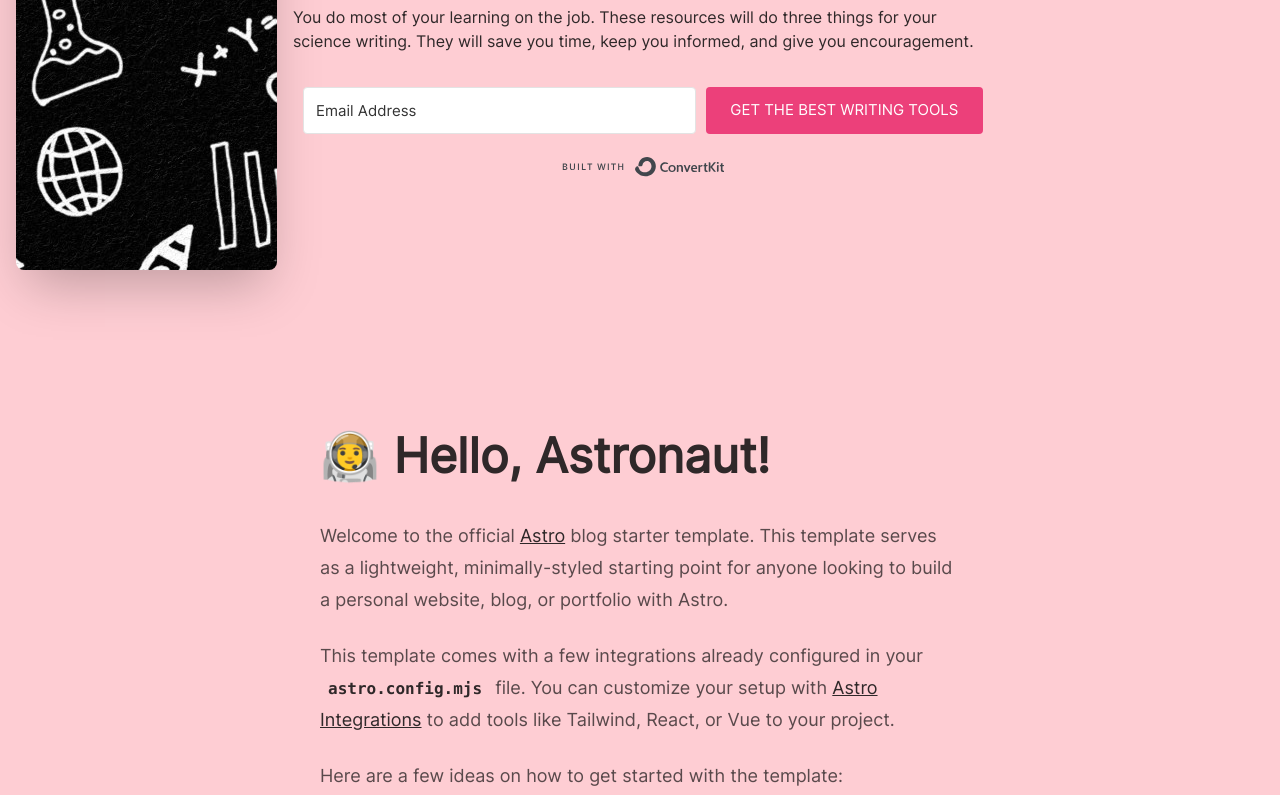
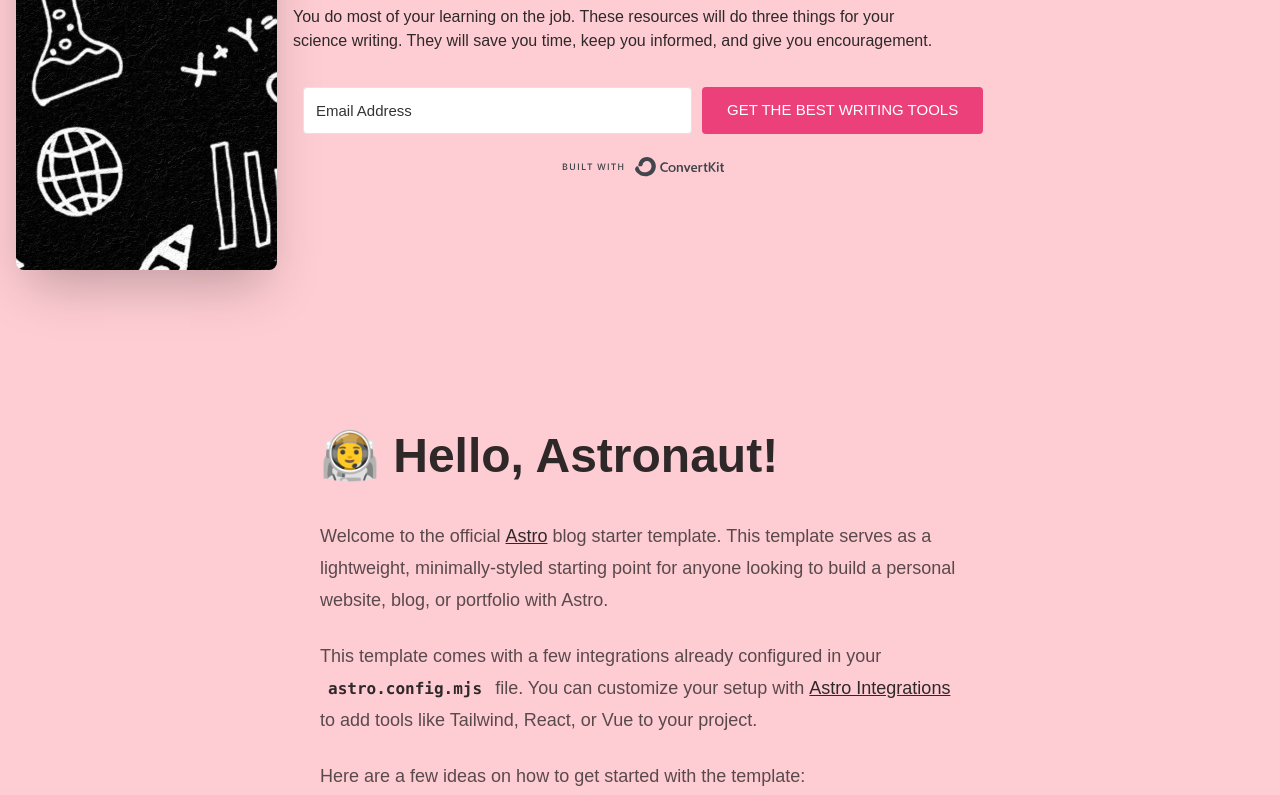
Before and after one commit to susansilver/suzza-net, an Astro site: page / in a window 1280 px wide. Shown: the part 492-1287 px from the top of the page. Built offline with nearby package versions, Linux system fonts and the light colour scheme; Astro itself is replaced by a stand-in of ours.

Commit message:
removed inter

```diff
--- a/src/components/BaseHead.astro
+++ b/src/components/BaseHead.astro
@@ -51,8 +51,5 @@ const { title, description, image = '/blog-placeholder-1.jpg' } = Astro.props;
 <meta property="twitter:image" content={new URL(image, Astro.url)} />
 
 
-<!-- Pre-Load body Font -->
-<link rel="preload" href="/fonts/inter-v12-latin-regular.woff2" as="font" type="font/woff2" crossorigin>
-
 <!-- Pre-Load logo Font -->
 <link rel="preload" href="/fonts/bebas-neue-v10-latin-regular.woff2" as="font" type="font/woff2" crossorigin>
--- a/src/layouts/BlogPost.astro
+++ b/src/layouts/BlogPost.astro
@@ -15,7 +15,7 @@ const { title, description, pubDate, updatedDate, heroImage } = Astro.props;
 		<BaseHead title={title} description={description} />
 	</head>
 
-	<body style="font-family:'inter',Arial, 'Helvetica Neue', Helvetica, sans-serif;">
+	<body style="font-family: Arial, 'Helvetica Neue', Helvetica, sans-serif;">
 		<Header />
 		<div class="mx-auto grid grid-cols-12">
 
--- a/src/pages/blog/index.astro
+++ b/src/pages/blog/index.astro
@@ -17,7 +17,7 @@ const posts = (await getCollection('blog')).sort(
 		<BaseHead title={SITE_TITLE} description={SITE_DESCRIPTION} />
 
 	</head>
-	<body style="font-family:'inter',Arial, 'Helvetica Neue', Helvetica, sans-serif;">
+	<body style="font-family:Arial, 'Helvetica Neue', Helvetica, sans-serif;">
 		<Header />
 		<div class="mx-auto grid grid-cols-12">
 
--- a/src/pages/index.astro
+++ b/src/pages/index.astro
@@ -11,7 +11,7 @@ import HeroIndex from '../components/HeroIndex.astro';
 	<head>
 		<BaseHead title={SITE_TITLE} description={SITE_DESCRIPTION} />
 	</head>
-	<body style="font-family:'inter',Arial, 'Helvetica Neue', Helvetica, sans-serif;">
+	<body style="font-family:Arial, 'Helvetica Neue', Helvetica, sans-serif;">
 		<Header title={SITE_TITLE} />
 
 		<HeroIndex />
--- a/src/styles/global.css
+++ b/src/styles/global.css
@@ -4,13 +4,6 @@
 
 @layer base {
 
-    @font-face {
-      font-family: 'inter';
-      src: url('/fonts/inter-v12-latin-regular.woff2') format('woff2');
-      font-weight: normal;
-      font-style: normal;
-      font-display: swap;
-  }
 
   @font-face {
       font-family: 'bebas';
```
Also changed, not shown: public/fonts/inter-v12-latin-regular.woff2 (deleted), public/styles/global.css.
